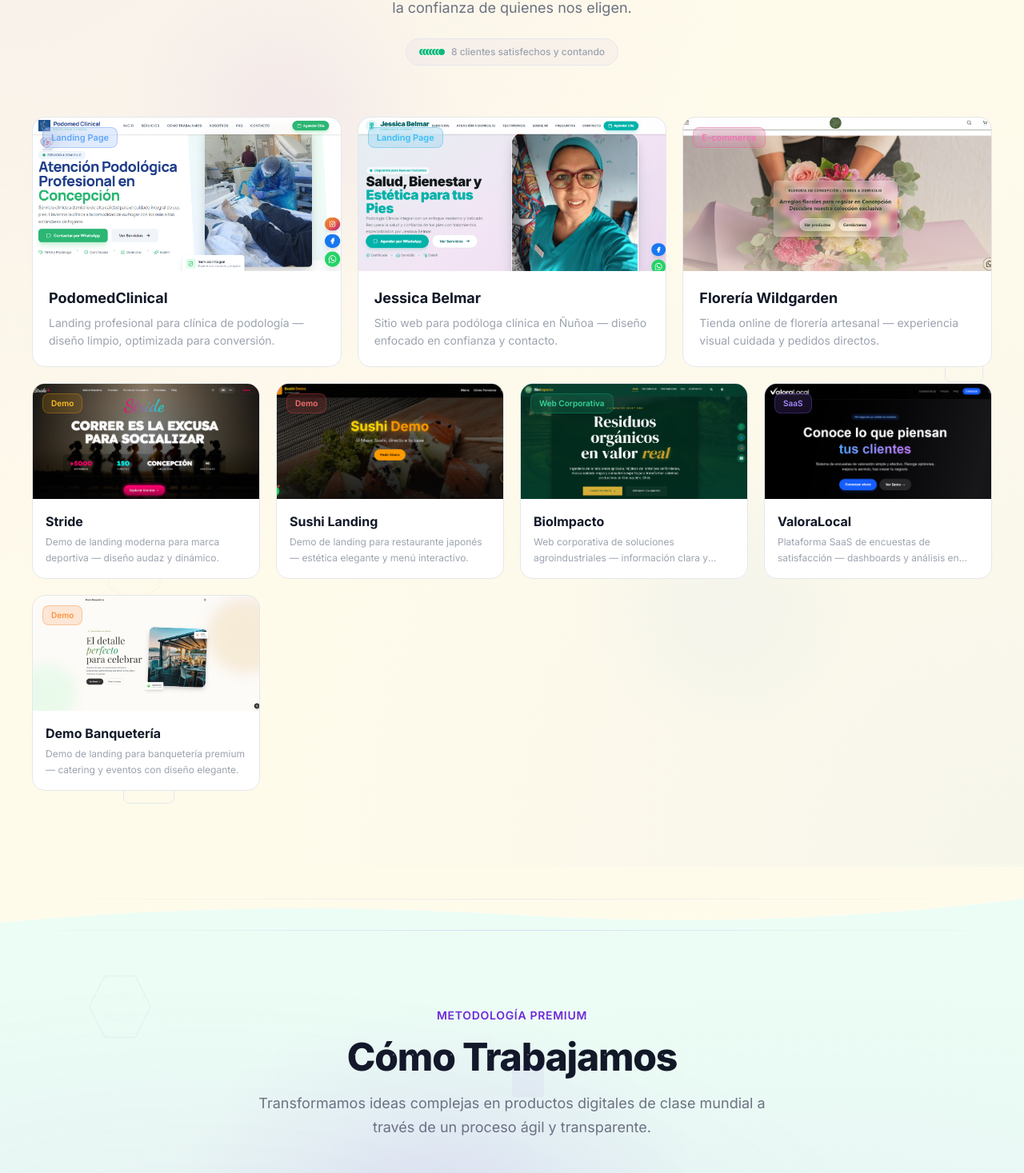
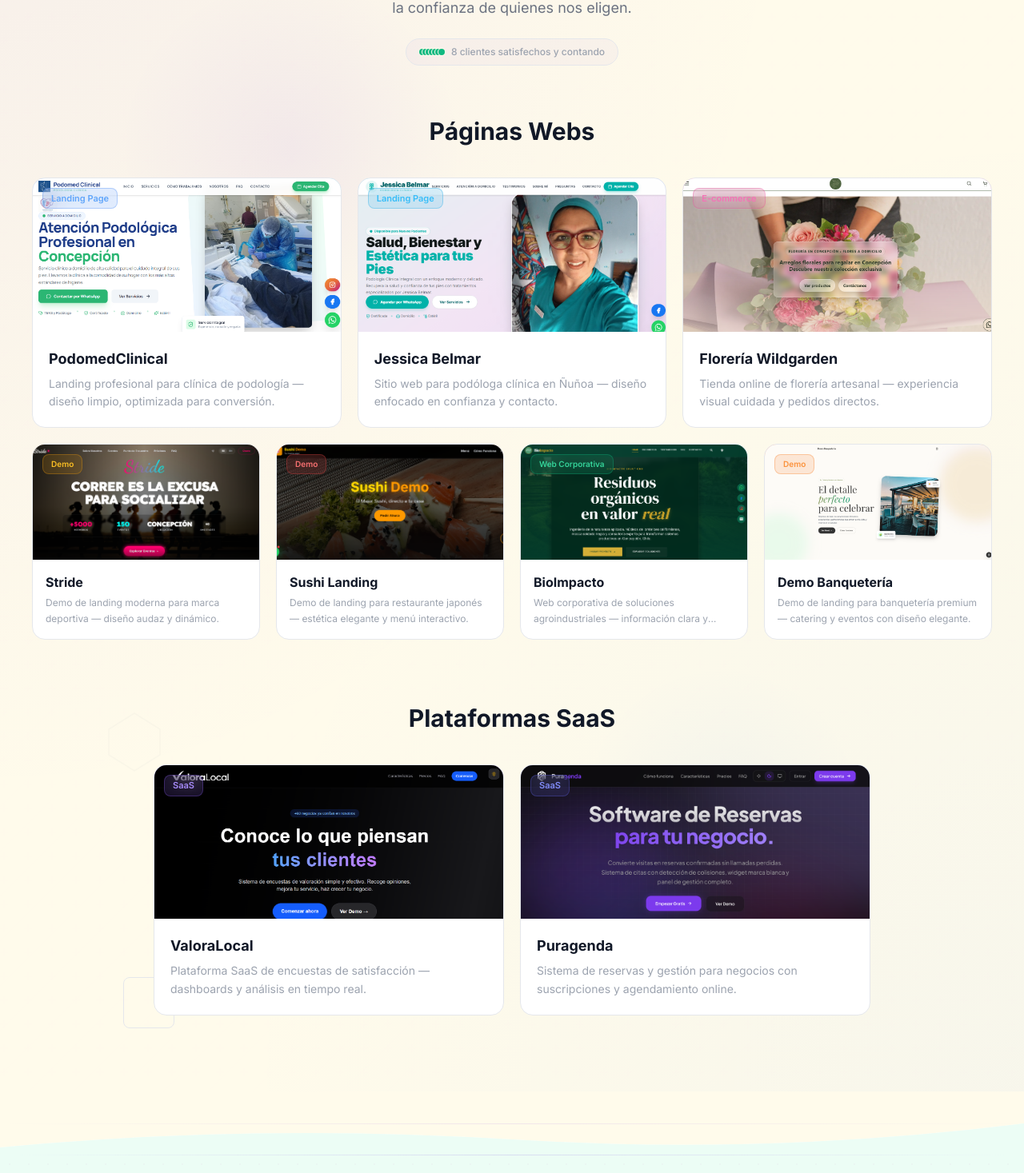
Before and after one commit to DiegoSalsa/agencia, a Next.js app: page / in a window 1280 px wide. Shown: the part 1949-3416 px from the top of the page at 80% size. Built offline with nearby package versions, Linux system fonts and the light colour scheme; no server answers.

Commit message:
feat: split portfolio into webs and saas sections, add puragenda

```diff
--- a/src/components/landing/Portfolio.tsx
+++ b/src/components/landing/Portfolio.tsx
@@ -16,7 +16,7 @@ interface Project {
   thumbnail?: string;
 }
 
-const projects: Project[] = [
+const webProjects: Project[] = [
   {
     href: 'https://pagina-podomed-clinical.vercel.app',
     title: 'PodomedClinical',
@@ -72,6 +72,18 @@ const projects: Project[] = [
     thumbnail: '/img/FotosPaginas/Bioimpacto.png',
   },
   {
+    href: 'https://banqueteria-demo.vercel.app',
+    title: 'Demo Banquetería',
+    descKey: 'portfolio_8_desc',
+    tag: 'Demo',
+    tagColor: 'bg-orange-500/15 text-orange-400 border-orange-500/30',
+    gradient: 'from-orange-600/40 via-amber-600/30 to-yellow-800/40',
+    thumbnail: '/img/FotosPaginas/DemoBanqueteria.png',
+  },
+];
+
+const saasProjects: Project[] = [
+  {
     href: 'https://satisfaccion-clientes-alpha.vercel.app',
     title: 'ValoraLocal',
     descKey: 'portfolio_7_desc',
@@ -81,14 +93,14 @@ const projects: Project[] = [
     thumbnail: '/img/FotosPaginas/ValoraLocal.png',
   },
   {
-    href: 'https://banqueteria-demo.vercel.app',
-    title: 'Demo Banquetería',
-    descKey: 'portfolio_8_desc',
-    tag: 'Demo',
-    tagColor: 'bg-orange-500/15 text-orange-400 border-orange-500/30',
-    gradient: 'from-orange-600/40 via-amber-600/30 to-yellow-800/40',
-    thumbnail: '/img/FotosPaginas/DemoBanqueteria.png',
-  },
+    href: 'https://www.puragenda.cl/',
+    title: 'Puragenda',
+    descKey: 'portfolio_9_desc',
+    tag: 'SaaS',
+    tagColor: 'bg-indigo-500/15 text-indigo-400 border-indigo-500/30',
+    gradient: 'from-indigo-600/40 via-blue-600/30 to-violet-800/40',
+    thumbnail: '/img/FotosPaginas/Puragenda.png',
+  }
 ];
 
 const fadeUp = {
@@ -160,9 +172,21 @@ export default function Portfolio() {
           </div>
         </motion.div>
 
+        {/* Webs Section */}
+        <div className="mb-20">
+          <motion.h3
+            className="text-2xl sm:text-3xl font-bold text-center text-[var(--feat-text)] mb-10"
+            initial="hidden"
+            animate={isVisible ? 'visible' : 'hidden'}
+            variants={fadeUp}
+            custom={1}
+          >
+            {t('portfolio_web_title')}
+          </motion.h3>
+
           {/* Featured row: first 3 large */}
           <div className="grid grid-cols-1 md:grid-cols-3 gap-5 mb-5">
-          {projects.slice(0, 3).map((project, i) => (
+            {webProjects.slice(0, 3).map((project, i) => (
               <motion.a
                 key={project.title}
                 href={project.href}
@@ -172,7 +196,7 @@ export default function Portfolio() {
                 initial="hidden"
                 animate={isVisible ? 'visible' : 'hidden'}
                 variants={fadeUp}
-              custom={i + 1}
+                custom={i + 2}
               >
                 {/* Thumbnail area */}
                 <div className={`relative h-48 bg-gradient-to-br ${project.gradient} overflow-hidden`}>
@@ -202,7 +226,7 @@ export default function Portfolio() {
 
           {/* Second row: 4 cards */}
           <div className="grid grid-cols-1 sm:grid-cols-2 lg:grid-cols-4 gap-5">
-          {projects.slice(3).map((project, i) => (
+            {webProjects.slice(3).map((project, i) => (
               <motion.a
                 key={project.title}
                 href={project.href}
@@ -212,7 +236,7 @@ export default function Portfolio() {
                 initial="hidden"
                 animate={isVisible ? 'visible' : 'hidden'}
                 variants={fadeUp}
-              custom={i + 4}
+                custom={i + 5}
               >
                 {/* Thumbnail area */}
                 <div className={`relative h-36 bg-gradient-to-br ${project.gradient} overflow-hidden`}>
@@ -239,6 +263,59 @@ export default function Portfolio() {
             ))}
           </div>
         </div>
+
+        {/* SaaS Section */}
+        <div>
+          <motion.h3
+            className="text-2xl sm:text-3xl font-bold text-center text-[var(--feat-text)] mb-10"
+            initial="hidden"
+            animate={isVisible ? 'visible' : 'hidden'}
+            variants={fadeUp}
+            custom={webProjects.length + 2}
+          >
+            {t('portfolio_saas_title')}
+          </motion.h3>
+
+          <div className="grid grid-cols-1 md:grid-cols-2 gap-5 max-w-4xl mx-auto">
+            {saasProjects.map((project, i) => (
+              <motion.a
+                key={project.title}
+                href={project.href}
+                target="_blank"
+                rel="noopener noreferrer"
+                className="group relative flex flex-col rounded-2xl border border-[var(--feat-border)] bg-[var(--feat-card-bg)] overflow-hidden transition-all duration-500 hover:border-[var(--feat-card-hover-border)] hover:-translate-y-1 hover:shadow-2xl hover:shadow-indigo-500/5 cursor-pointer"
+                initial="hidden"
+                animate={isVisible ? 'visible' : 'hidden'}
+                variants={fadeUp}
+                custom={webProjects.length + 3 + i}
+              >
+                {/* Thumbnail area */}
+                <div className={`relative h-48 bg-gradient-to-br ${project.gradient} overflow-hidden`}>
+                  {project.thumbnail && (
+                    <Image src={project.thumbnail} alt={project.title} fill sizes="(max-width: 768px) 100vw, 50vw" className="object-cover object-top group-hover:scale-105 transition-transform duration-700" />
+                  )}
+                  {/* Tag overlay */}
+                  <span className={`absolute top-3 left-3 px-2.5 py-1 rounded-lg text-[11px] font-semibold border backdrop-blur-md ${project.tagColor}`}>
+                    {project.tag}
+                  </span>
+                  {/* External link icon */}
+                  <div className="absolute top-3 right-3 w-8 h-8 rounded-lg bg-black/30 backdrop-blur-md flex items-center justify-center opacity-0 group-hover:opacity-100 transition-opacity duration-300">
+                    <ExternalLink size={14} className="text-white" />
+                  </div>
+                </div>
+
+                {/* Content */}
+                <div className="p-5 flex flex-col flex-1">
+                  <h3 className="text-lg font-bold text-[var(--feat-text)] mb-1.5 group-hover:text-indigo-600 dark:group-hover:text-indigo-300 transition-colors">
+                    {project.title}
+                  </h3>
+                  <p className="text-sm text-[var(--feat-text-faint)] leading-relaxed">{t(project.descKey)}</p>
+                </div>
+              </motion.a>
+            ))}
+          </div>
+        </div>
+      </div>
     </section>
   );
 }
--- a/src/lib/i18n.ts
+++ b/src/lib/i18n.ts
@@ -122,6 +122,9 @@ export const TRANSLATIONS: Record<Lang, Record<string, string>> = {
     portfolio_6_desc: 'Web corporativa de soluciones agroindustriales — información clara y profesional.',
     portfolio_7_desc: 'Plataforma SaaS de encuestas de satisfacción — dashboards y análisis en tiempo real.',
     portfolio_8_desc: 'Demo de landing para banquetería premium — catering y eventos con diseño elegante.',
+    portfolio_9_desc: 'Sistema de reservas y gestión para negocios con suscripciones y agendamiento online.',
+    portfolio_web_title: 'Páginas Webs',
+    portfolio_saas_title: 'Plataformas SaaS',
 
     // Services
     services_tag: 'Experiencia',
@@ -327,6 +330,9 @@ export const TRANSLATIONS: Record<Lang, Record<string, string>> = {
     portfolio_6_desc: 'Corporate website for agro-industrial solutions — clear and professional information.',
     portfolio_7_desc: 'SaaS satisfaction survey platform — dashboards and real-time analytics.',
     portfolio_8_desc: 'Premium catering landing demo — event planning and elegance in every detail.',
+    portfolio_9_desc: 'Booking and management system for businesses with subscriptions and online scheduling.',
+    portfolio_web_title: 'Websites',
+    portfolio_saas_title: 'SaaS Platforms',
 
     // Services
     services_tag: 'Experience',
```
Also changed, not shown: public/img/FotosPaginas/Puragenda.png (added). Lines whose indentation alone changed are shown as unchanged.
